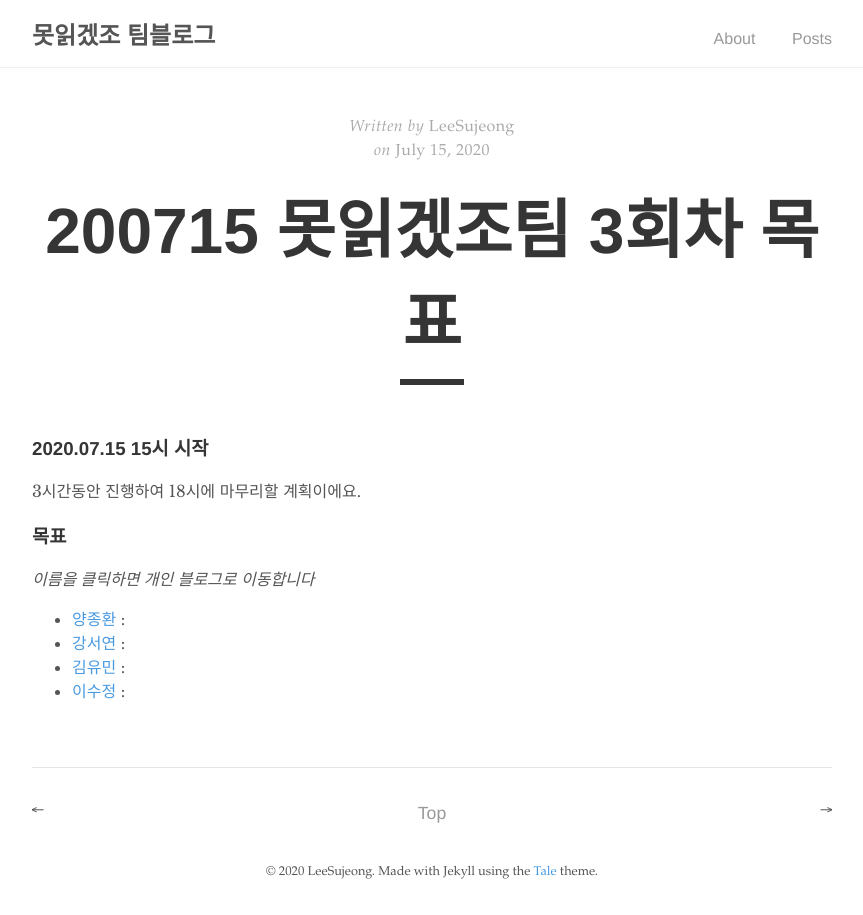
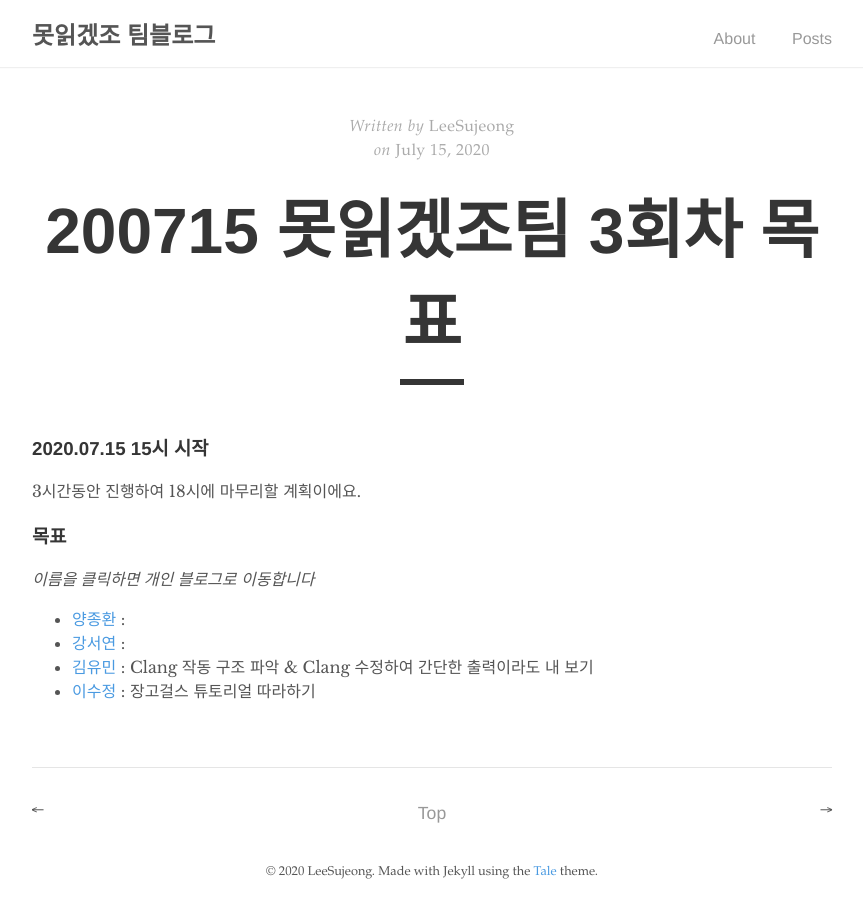
Before and after one commit to mogakco2020/mogakco2020.github.io, a Jekyll site: the page built from _posts/2020-07-15-03_a.md, in a window 1280 px wide. Shown: the whole page, without its empty margins (208-1071 px from the left). Built offline with Jekyll 4.4.1, drawn with Linux system fonts in a browser that asks for light colours.

Commit message:
Update 2020-07-15-03_a.md

```diff
--- a/_posts/2020-07-15-03_a.md
+++ b/_posts/2020-07-15-03_a.md
@@ -10,5 +10,5 @@ excerpt: 모각코 3회차
 *이름을 클릭하면 개인 블로그로 이동합니다*
 - [양종환](https://blog.naver.com/jhy7185/222024836168) :
 - [강서연](https://yonniii.github.io/mogakco/mogakco-0301/) :
-- [김유민](https://yam-cha.tistory.com/61) :
-- [이수정](https://realcrystal.github.io/mogacko/2020/07/15/mgk_03_a.html) :
+- [김유민](https://yam-cha.tistory.com/61) : Clang 작동 구조 파악 & Clang 수정하여 간단한 출력이라도 내 보기
+- [이수정](https://realcrystal.github.io/mogacko/2020/07/15/mgk_03_a.html) : 장고걸스 튜토리얼 따라하기
```
